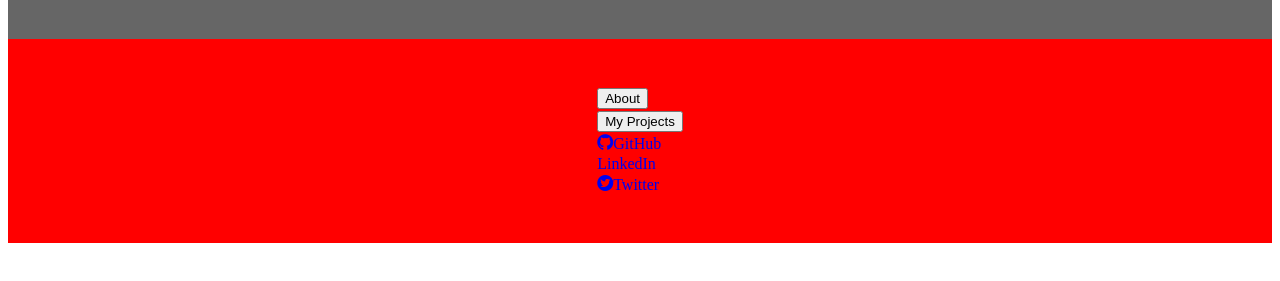
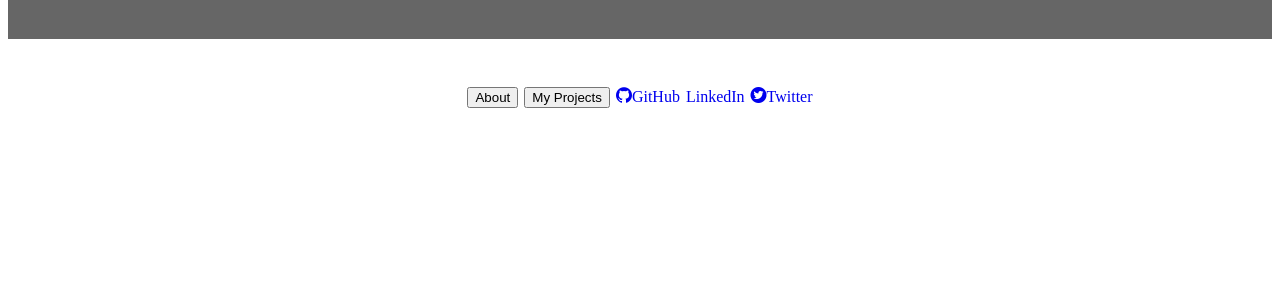
Before and after one commit to sgruse/portfolio_assignment, a plain HTML site: page index.html in a window 1280 px wide. Shown: the part 89-370 px from the top of the page. Drawn offline with nearby package versions, Linux system fonts and the light colour scheme; files whose address does not match are found by name.

Commit message:
updated nav bar

```diff
--- a/css/stylesheet.css
+++ b/css/stylesheet.css
@@ -26,7 +26,7 @@ main {
 }
 
 .nav {
-  background: red;
+  /*background: red;*/
   padding: 20px;
   /*background: red;*/
   /*text-align: center;*/
@@ -44,7 +44,7 @@ ul {
 
 ul > li {
   list-style: none;
-  /*display: inline;*/
+  display: inline;
   padding: 1px;
   /*text-align: center;*/
   /*border-bottom: 1px solid #555;*/
```
